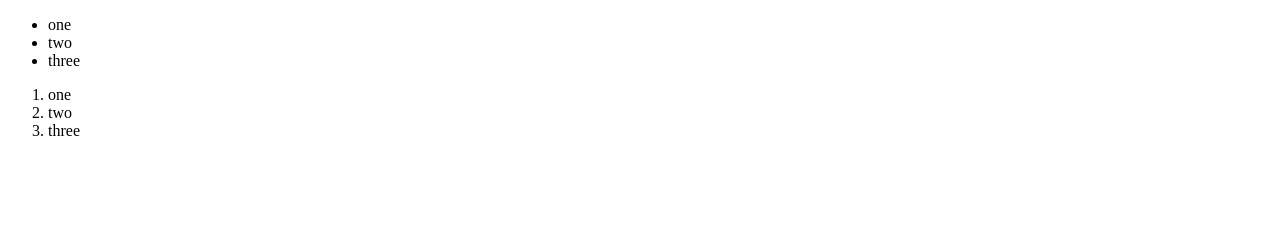
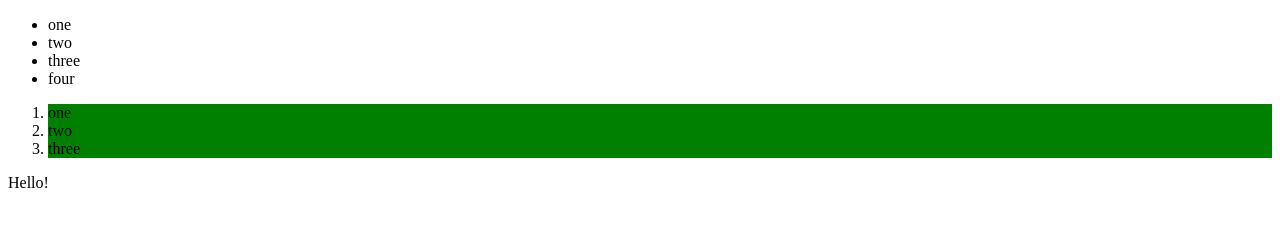
Before and after one commit to karechob/Dom-TTP, a plain HTML site: page index.html in a window 1280 px wide. Drawn offline with Linux system fonts and the light colour scheme.

Commit message:
added code to js script

```diff
--- a/index.html
+++ b/index.html
@@ -22,6 +22,6 @@
     </section>
     <div class="footer">
     </div>
+    <script src="script.js"></script>
 </body>
-<script src="script.js"></script>
 </html>
--- a/script.js
+++ b/script.js
@@ -0,0 +1,53 @@
+// 1 - Select the section with an id of container without using querySelector.
+const containerElement = document.getElementById("container");
+console.log(containerElement);
+
+// 2 - Select the section with an id of container using querySelector.
+console.log(document.querySelector("#container"));
+
+// 3 - Select all of the list items with a class of "second".
+console.log(document.getElementsByClassName("second"));
+
+// 4 - Select a list item with a class of third, but only the list item inside of the ol tag.
+
+const olTags = document.getElementsByTagName("ol");
+console.log(olTags[0].getElementsByClassName("third")[0]);
+
+// 5 - Give the section with an id of container the text "Hello!".
+
+const containerHello = document.getElementById("container");
+containerHello.innerHTML += "Hello!";
+
+// 6 - Add the class main to the div with a class of footer.
+
+const footerClass = document.querySelector(".footer");
+footerClass.classList.add("main");
+
+// 7 - Remove the class main on the div with a class of footer.
+
+footerClass.classList.remove("main");
+
+// 8 - Create a new li element.
+
+const listElement = document.createElement("li");
+
+// 9 - Give the li the text "four".
+
+listElement.textContent = "four";
+
+// 10 - Append the li to the ul element.
+
+const ulElement = document.getElementsByTagName("ul");
+ulElement[0].appendChild(listElement);
+
+// 11 - Loop over all of the lis inside the ol tag and give them a background color of "green".
+
+const lisElements = olTags[0].getElementsByTagName('li');
+for(let i = 0; i < lisElements.length; i++) {
+    lisElements[i].style.backgroundColor = 'green';
+}
+
+// 12 - Remove the div with a class of footer.
+
+const divFooter = document.querySelector('.footer');
+divFooter.remove();
```
